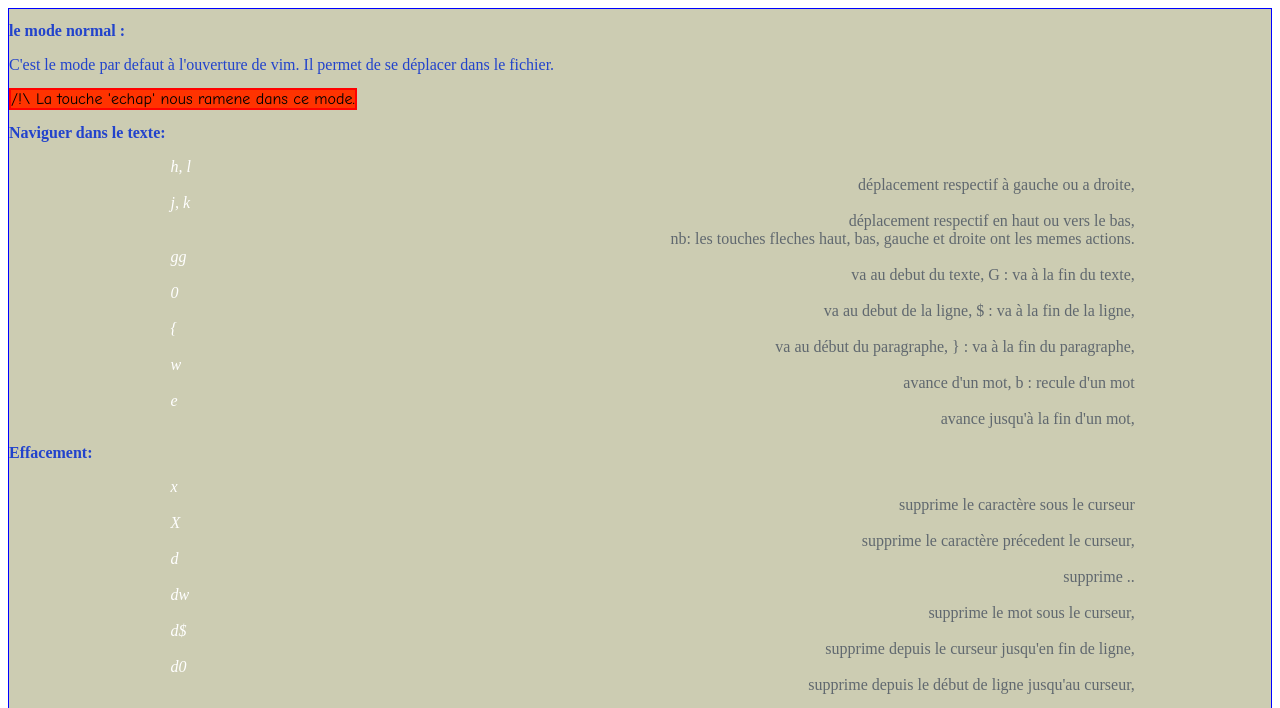
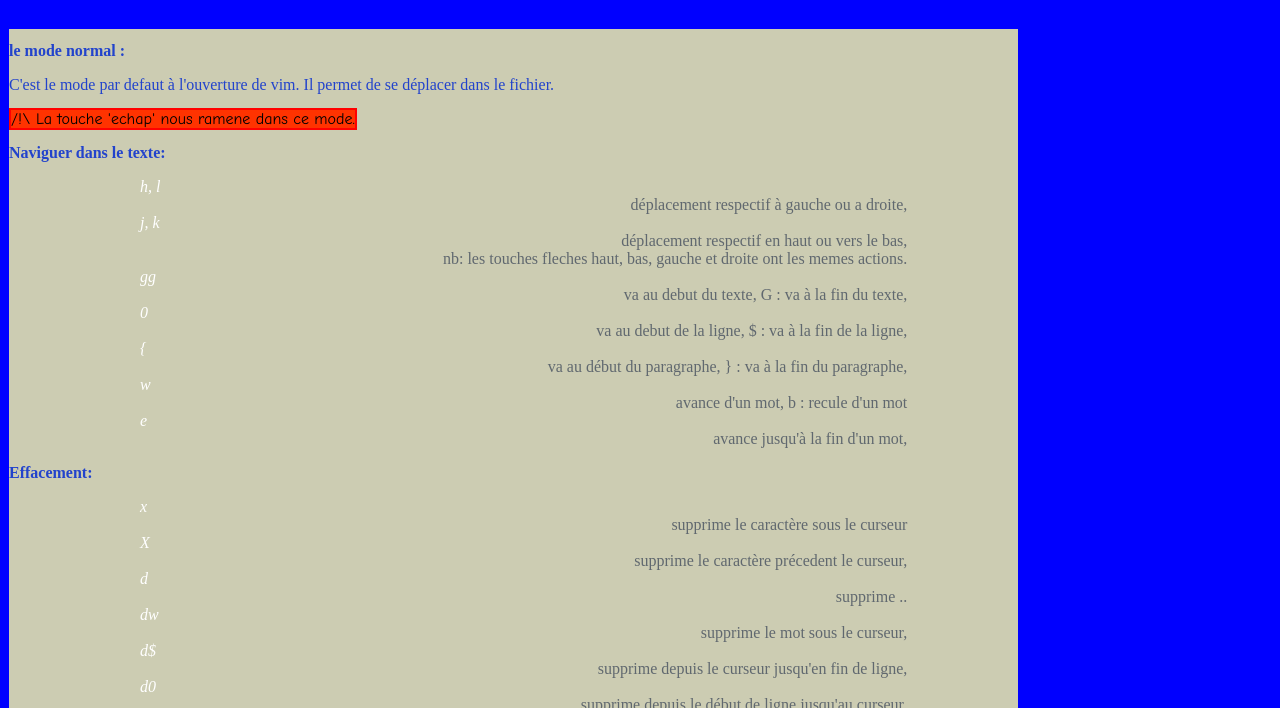
Before and after one commit to didierClin/cheatSheet_vim, a plain HTML site: page index.html in a window 1280 px wide. Shown: the part 129-837 px from the top of the page. Drawn offline with Linux system fonts and the light colour scheme.

Commit message:
correct faute frappe

```diff
--- a/web/css/app.css
+++ b/web/css/app.css
@@ -3,7 +3,9 @@
   color: #2243cc;
 }
 body {
+
   background-image: url('../img/vim_editor.gif');
+  background-color: blue;
   background-position: 15px 50px;
   background-repeat: no-repeat;
 }
@@ -18,7 +20,8 @@ h1 {
 }
 section {
   clear: both;
-  width: 80% padding-top: 20px;
+  width: 80%;
+  padding-top: 20px;
   padding-bottom: 40px;
 }
 .entete {
```
Also changed, not shown: web/img/katuberling-icone-4681-16.png (added).
